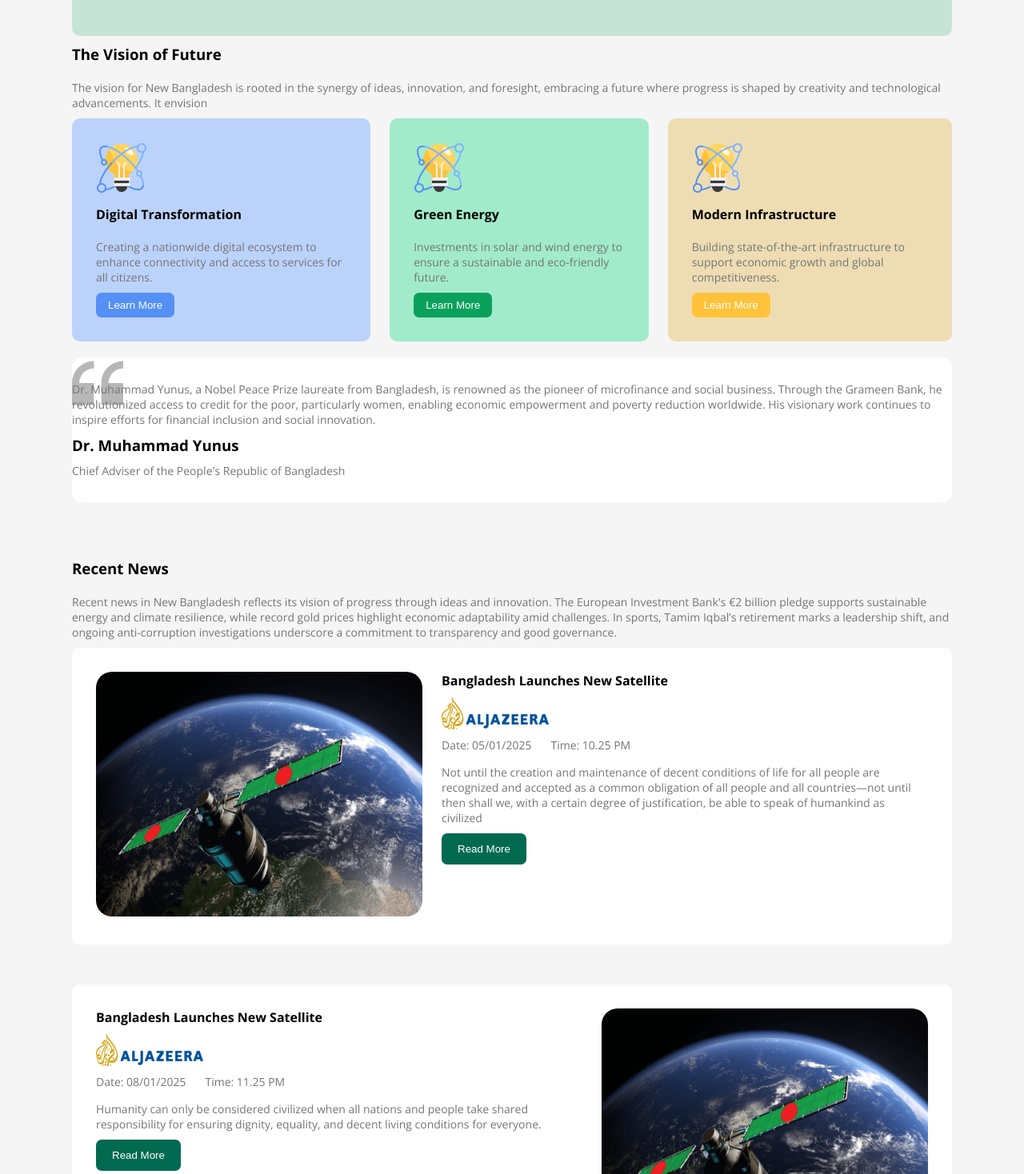
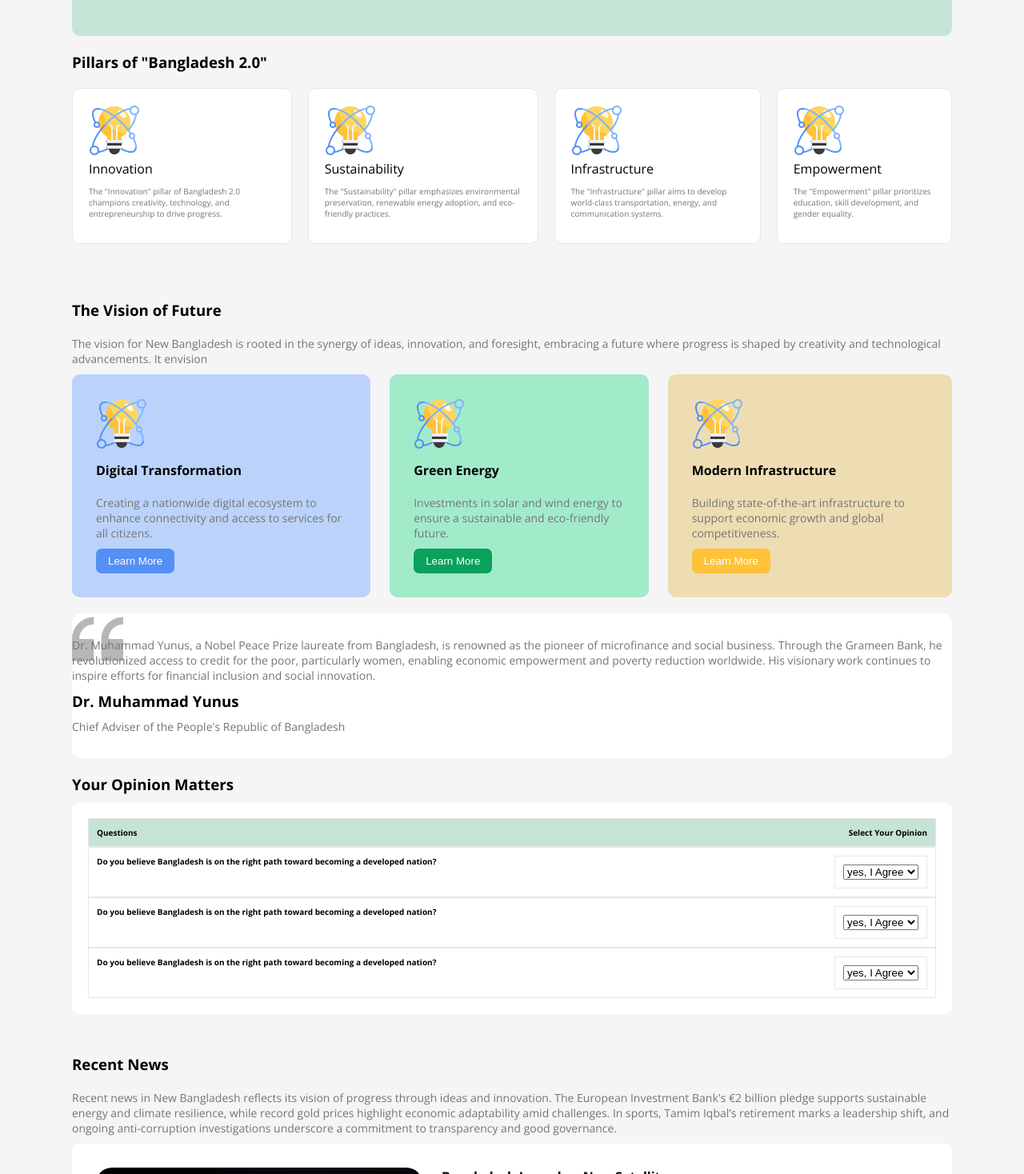
Before and after one commit to mhzobaer26/B11A1-Assignment-1, a plain HTML site: page index.html in a window 1280 px wide. Shown: the part 383-1851 px from the top of the page at 80% size. Drawn offline with nearby package versions, Linux system fonts and the light colour scheme.

Commit message:
fifth commit

```diff
--- a/index.html
+++ b/index.html
@@ -32,7 +32,34 @@
         </section>
     </header>
     <main class="body-bg">
-        <!-- the vision of container -->
+        <!-- Pillars of "Bangladesh 2.0" -->
+         <section class="piller-section">
+            <h3>Pillars of "Bangladesh 2.0"</h3>
+            <div class="piller-container">
+                <div class="piller">
+                    <img src="assets/card-icon.png" alt="">
+                    <p class="piller-heading">Innovation</p>
+                    <p class="piller-description">The "Innovation" pillar of Bangladesh 2.0 champions creativity, technology, and entrepreneurship to drive progress.</p>
+                </div>
+                <div class="piller">
+                    <img src="assets/card-icon.png" alt="">
+                    <p class="piller-heading">Sustainability</p>
+                    <p class="piller-description">The "Sustainability" pillar emphasizes environmental preservation, renewable energy adoption, and eco-friendly practices.</p>
+                </div>
+                <div class="piller">
+                    <img src="assets/card-icon.png" alt="">
+                    <p class="piller-heading">Infrastructure</p>
+                    <p class="piller-description">The "Infrastructure" pillar aims to develop world-class transportation, energy, and communication systems.</p>
+                </div>
+                <div class="piller">
+                    <img src="assets/card-icon.png" alt="">
+                    <p class="piller-heading">Empowerment</p>
+                    <p class="piller-description">The "Empowerment" pillar prioritizes education, skill development, and gender equality.</p>
+                </div>
+            </div>
+
+         </section>
+        <!-- the vision of future -->
         <section class="visions">
             <h3 class="vision-title">The Vision of Future</h3>
             <p class="vision-description">The vision for New Bangladesh is rooted in the synergy of ideas, innovation,
@@ -63,16 +90,62 @@
             </div>
         </section>
         <!-- Quote Section -->
-         <section class="quote-section">
+        <section class="quote-section">
             <div class="quote-box">
-                <p class="quote-description">Dr. Muhammad Yunus, a Nobel Peace Prize laureate from Bangladesh, is renowned as the pioneer of microfinance and social business. Through the Grameen Bank, he revolutionized access to credit for the poor, particularly women, enabling economic empowerment and poverty reduction worldwide. His visionary work continues to inspire efforts for financial inclusion and social innovation.</p>
+                <p class="quote-description">Dr. Muhammad Yunus, a Nobel Peace Prize laureate from Bangladesh, is
+                    renowned as the pioneer of microfinance and social business. Through the Grameen Bank, he
+                    revolutionized access to credit for the poor, particularly women, enabling economic empowerment and
+                    poverty reduction worldwide. His visionary work continues to inspire efforts for financial inclusion
+                    and social innovation.</p>
             </div>
             <div class="quote-content">
                 <h3 class="quote-heading">Dr. Muhammad Yunus</h3>
                 <p class="quote-description">Chief Adviser of the People's Republic of Bangladesh</p>
             </div>
-         </section>
-
+        </section>
+        <!-- opinion Section -->
+        <section class="opinion-section">
+            <h3>Your Opinion Matters</h3>
+            <div class="opinion-container">
+                <div class="opinion opinion-bg">
+                    <h4> Questions</h4>
+                    <h4>Select Your Opinion</h4>
+                </div>
+                <div class="opinion">
+                    <div>
+                        <p>Do you believe Bangladesh is on the right path toward becoming a developed nation?</p>
+                    </div>
+                    <div class="opinion-option">
+                        <select>
+                            <option>yes, I Agree</option>
+                            <option>No</option>
+                        </select>
+                    </div>
+                </div>
+                <div class="opinion">
+                    <div>
+                        <p>Do you believe Bangladesh is on the right path toward becoming a developed nation?</p>
+                    </div>
+                    <div class="opinion-option">
+                        <select>
+                            <option>yes, I Agree</option>
+                            <option>No</option>
+                        </select>
+                    </div>
+                </div>
+                <div class="opinion">
+                    <div>
+                        <p>Do you believe Bangladesh is on the right path toward becoming a developed nation?</p>
+                    </div>
+                    <div class="opinion-option">
+                        <select>
+                            <option>yes, I Agree</option>
+                            <option>No</option>
+                        </select>
+                    </div>
+                </div>
+            </div>
+        </section>
         <!-- recent news-1 -->
         <section class="recent-news">
             <h3 class="recent-news-title">Recent News</h3>
--- a/styles/style.css
+++ b/styles/style.css
@@ -100,8 +100,37 @@ nav button:hover {
 }
 
 
+/** main site **/
+/* Pillars of "Bangladesh 2.0" */
+.piller-section {
+    margin: 20px 0px 30px 0px;
+}
 
-/** main site **/
+.piller-container {
+    display: flex;
+    gap: 20px;
+    justify-content: space-evenly;
+}
+
+.piller {
+    background-color: #ffffff;
+    padding: 20px;
+    margin: 20px 0px 30px 0px;
+    border-radius: 10px;
+    border: 1px solid rgb(233, 230, 230);
+}
+
+.piller-heading {
+    font-weight: 700px;
+}
+
+.piller-description {
+    padding-top: 10px;
+    padding-bottom: 10px;
+    font-size: 10px;
+    color: #757575;
+}
+
 /* the vision of container */
 .vision-container {
     display: flex;
@@ -171,7 +200,7 @@ nav button:hover {
 }
 
 /* Quote Section */
-.quote-section{
+.quote-section {
     background-color: #ffffff;
     margin: 20px 0px 20px 0px;
     padding: 20px 0px 20px 0px;
@@ -179,11 +208,38 @@ nav button:hover {
     background-image: url("../assets/quote-bg.png");
     background-repeat: no-repeat;
 }
-.quote-description{
+
+.quote-description {
     padding-top: 10px;
     padding-bottom: 10px;
     font-size: 14px;
     color: #757575;
+}
+
+/* opinion Section */
+.opinion-container {
+    background-color: #ffffff;
+    padding: 20px;
+    margin-top: 10px;
+    border-radius: 10px;
+}
+
+.opinion {
+    display: flex;
+    justify-content: space-between;
+    padding: 10px;
+    border: 1px solid rgb(233, 230, 230);
+    font-weight: bold;
+    font-size: 10px
+}
+
+.opinion-bg {
+    background-color: #C6E4D6;
+}
+
+.opinion-option {
+    padding: 10px;
+    border: 1px solid rgb(233, 230, 230);
 }
 
 /* recent news */
```
